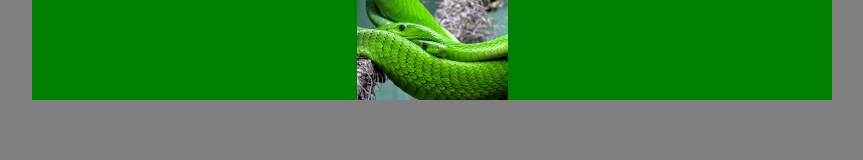
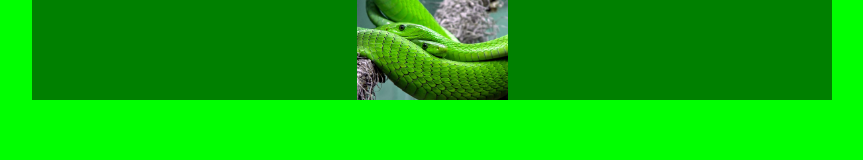
Before and after one commit to AleksZab/Snake, a plain HTML site: page index.html in a window 1280 px wide. Shown: the whole page, without its empty margins (208-1071 px from the left). Drawn offline with Linux system fonts and the light colour scheme.

Commit message:
Update main.css

```diff
--- a/css/main.css
+++ b/css/main.css
@@ -3,7 +3,7 @@
 body {
     margin: 0px;
     color: white;
-    background-color: gray;
+    background-color: lime;
     background-image: url(../);
     background-size: cover;
     background-repeat: no-repeat;
```
